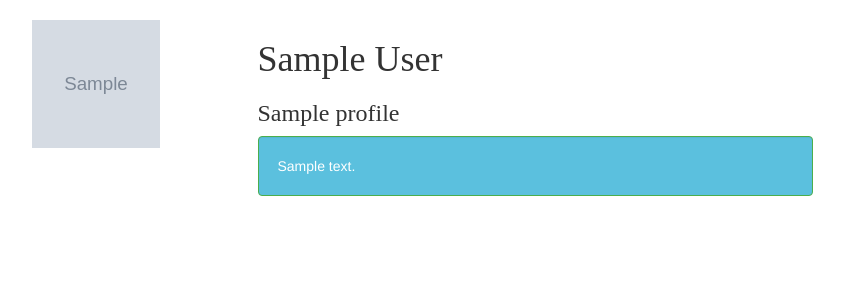
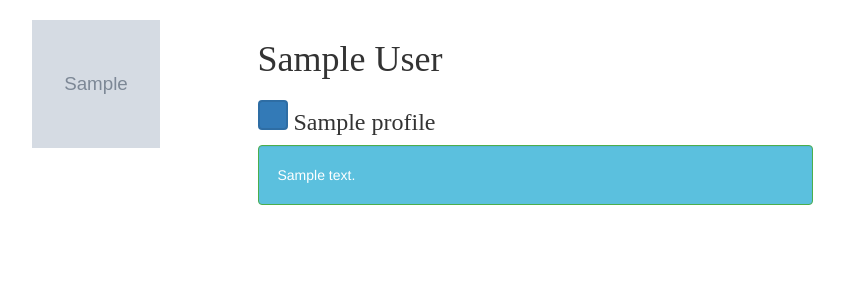
Before and after one commit to AlepsVillarreal/Ruby-on-Rails-test, a Rails app: page /users/1 in a window 1280 px wide. Shown: the part 50-350 px from the top of the page, without its empty margins (105-949 px from the left). Run offline with Rails 7, Linux system fonts and the light colour scheme; a user stored in the database is signed in; tables that the repository leaves empty hold one stand-in row (values such as "Sample post"); grey boxes marked "Sample" are stand-in pictures; style sheets or scripts are compiled from the project's sources; parts of the project's set-up code (start-up, migrations or seed data) failed here and were passed over; some libraries are stand-ins or nearby versions.

Commit message:
Added helper for job title icon

```diff
--- a/app/assets/stylesheets/users.css.scss
+++ b/app/assets/stylesheets/users.css.scss
@@ -1,6 +1,18 @@
 .avatar-show-img{
     width: 128px;
     height: 128px;
+}
+
+.job-title-icon{
+    display: inline-block;
+    width: 30px;
+    height: 30px;
+    border: 2px solid #2e6da4;
+    border-radius: 4px;
+    background-color: #337ab7;
+    color: white;
+    text-align: center;
+
 }
 
 .well.profile-block{
--- /dev/null
+++ b/app/helpers/users_helper.rb
@@ -0,0 +1,13 @@
+#Extra misc functions for users
+
+module UsersHelper
+    def job_title_icon
+        if @user.profile.job_title == "Developer"
+            "<i class='fa fa-code'></i>".html_safe
+         elsif @user.profile.job_title == "Entrepreneur"
+            "<i class='fa fa-lightbulb-o'></i>".html_safe
+        elsif @user.profile.job_title == "Entrepreneur"
+            "<i class='fa fa-dollar'></i>".html_safe
+        end
+    end
+end
--- a/app/views/users/show.html.erb
+++ b/app/views/users/show.html.erb
@@ -8,7 +8,7 @@
         <div class="col-md-6">
 
             <h1><%= @user.profile.first_name %> <%= @user.profile.last_name %> <br/></h1>
-            <h3><%= @user.profile.job_title %><br/></h3>
+            <h3><span class="job-title-icon"><%= job_title_icon %></span>              <%= @user.profile.job_title %><br/></h3>
 
             <div class="well profile-block profile-description">
                 <%= @user.profile.description %><br/>
```
Also changed, not shown: 3 other files.
